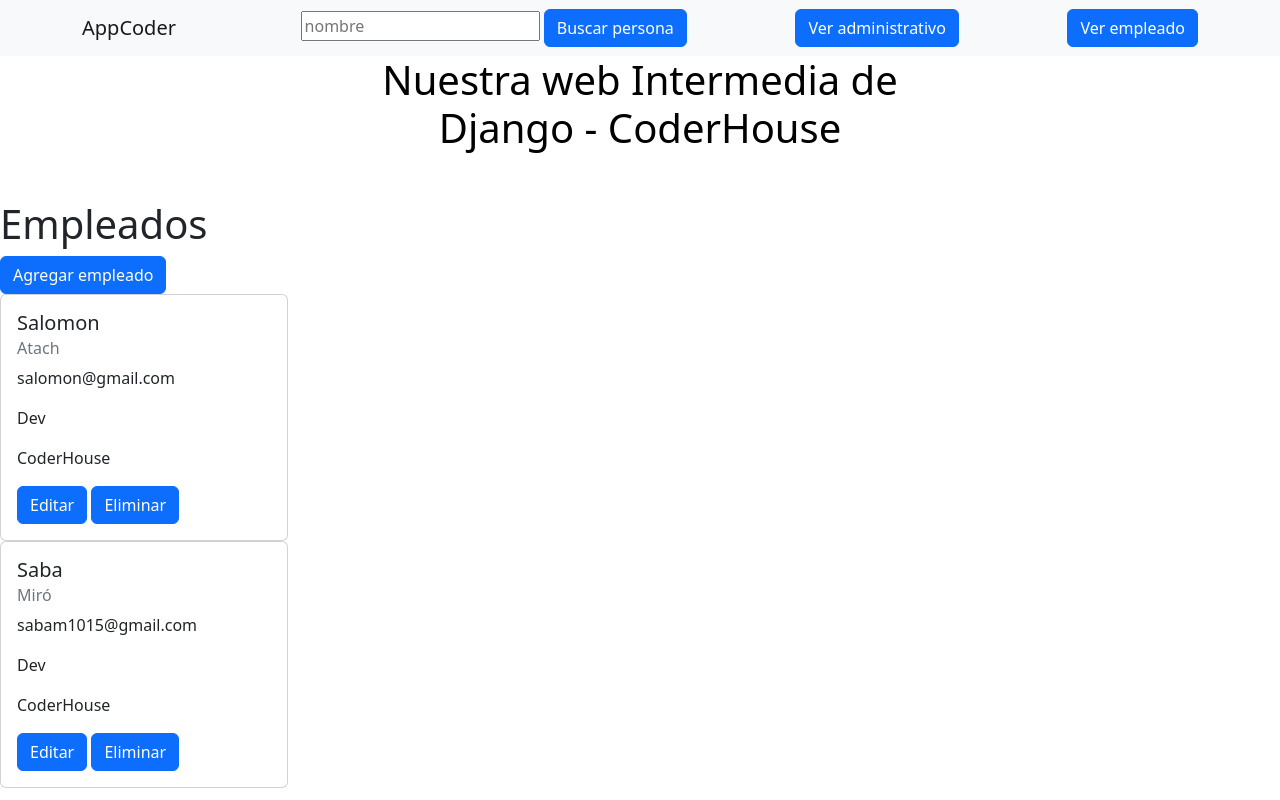
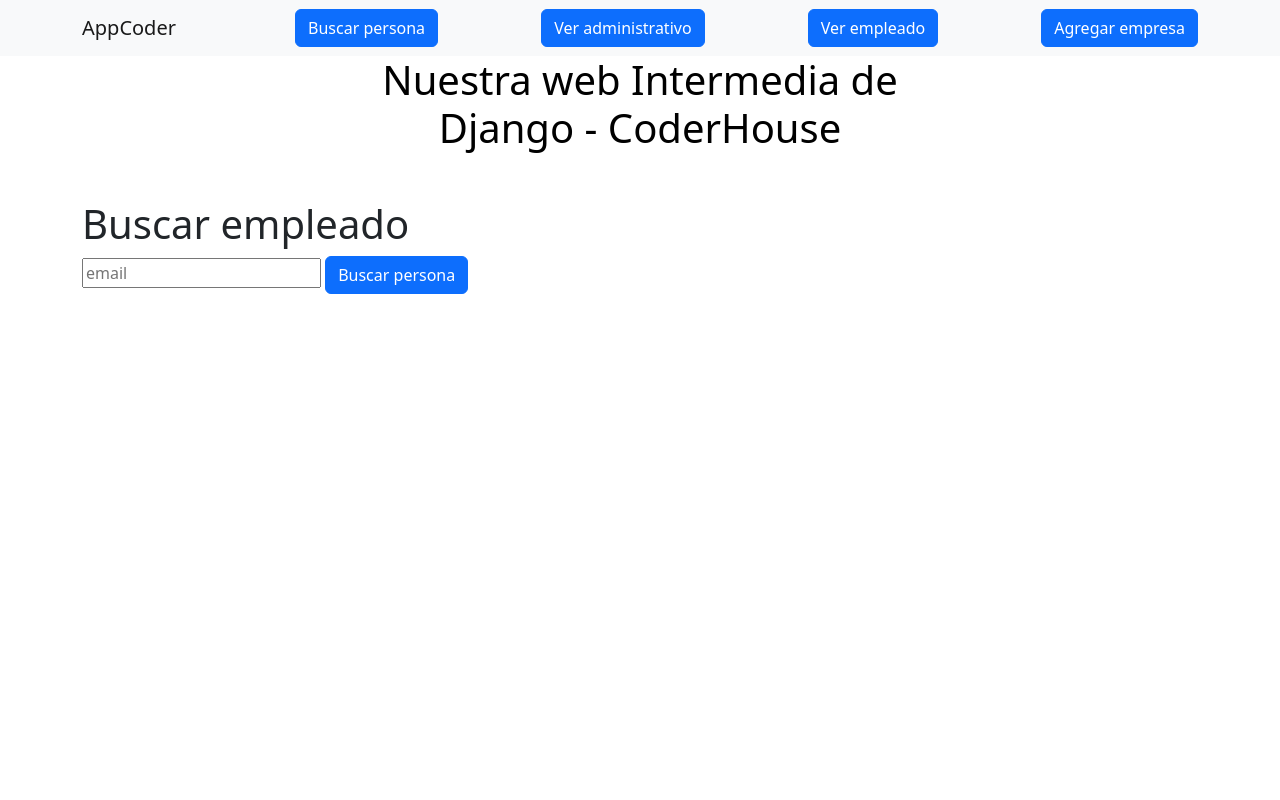
Before and after one commit to SabaM10/ProyectoCoder, a Django app: page /AppCoder/buscar_empleado/ in a window 1280 px wide. Run offline with Django 4.2, Linux system fonts and the light colour scheme; data comes from the database, SQL or seed files in the repository; both versions use the stored data as it was after the commit; some libraries are stand-ins or nearby versions.

Commit message:
Correcion de error de busqueda de bd y add/read empresas

```diff
--- a/AppCoder/models.py
+++ b/AppCoder/models.py
@@ -3,8 +3,9 @@ from django.db import models
 # Create your models here.
 class Empresa(models.Model):
     nombre = models.CharField(max_length=40)
-    orientacion = models.IntegerField()
-
+    orientacion = models.CharField(max_length=200)
+    def __str__(self):
+        return f"Empresa: {self.nombre} - Orientacion: {self.orientacion}"
 class Empleado(models.Model):
     nombre = models.CharField(max_length=30)
     apellido = models.CharField(max_length=30)
--- a/AppCoder/templates/buscar_empleado.html
+++ b/AppCoder/templates/buscar_empleado.html
@@ -2,10 +2,42 @@
 
 {% load static %}
 {% block contenido %}
-<p> Estamos buscando al empleado con mail {{email}}</p>
-{% if empleado %}
-<p>El empleado con mail {{email}} es {{empleado.nombre}} {{empleado.apellido}} </p>
-{% else %}
-<p>El empleado con mail {{email}} no existe </p>
-{% endif %}
+    <div class="container">
+        <div class="row">
+            <div class="col-md-12">
+                <h1>Buscar empleado</h1>
+                <form class="formDataPersona" action="/AppCoder/buscar_empleado/" method="GET">
+                    <input type="email" name="email" placeholder="email">
+                    <button type="submit" class="btn btn-primary">Buscar persona</button>
+                </form>
+
+                {%if empleado %}
+                <table class="table">
+                    <thead>
+                        <tr>
+                            <th scope="col">Nombre</th>
+                            <th scope="col">Apellido</th>
+                            <th scope="col">Email</th>
+                            <th scope="col">Area</th>
+                            <th scope="col">Acciones</th>
+                        </tr>
+                    </thead>
+                    <tbody>
+
+                            <tr>
+                                <td>{{empleado.nombre}}</td>
+                                <td>{{empleado.apellido}}</td>
+                                <td>{{empleado.email}}</td>
+                                <td>{{empleado.area}}</td>
+                                <td>
+                                    <a class="btn btn-primary" href="/AppCoder/update_empleados/{{empleado.id}}">Editar</a>
+                                    <a class="btn btn-danger" href="/AppCoder/delete_empleados/{{empleado.id}}">Eliminar</a>
+                                </td>
+                            </tr>
+                            {% endif %}
+                    </tbody>
+                </table>
+            </div>
+        </div>
+    </div>
 {% endblock %}
--- a/AppCoder/templates/padre.html
+++ b/AppCoder/templates/padre.html
@@ -25,12 +25,14 @@
         <nav class="navbar navbar-light bg-light static-top">
             <div class="container">
                 <a class="navbar-brand" href="/AppCoder/">AppCoder</a>
-                 <form class="formDataPersona" action="/AppCoder/buscar_empleado/" method="GET">
-                    <input type="nombre" name="nombre" placeholder="nombre">
-                    <a class="btn btn-primary" href="/AppCoder/buscar_empleado">Buscar persona</a>
-                </form>
+                 <!-- <form class="formDataPersona" action="/AppCoder/buscar_empleado/" method="GET">
+                    <input type='email' name='email' placeholder="email">
+
+                </form> -->
+                <a class="btn btn-primary" href="/AppCoder/buscar_empleado">Buscar persona</a>
                 <a class="btn btn-primary" href="/AppCoder/read_administrativos">Ver administrativo</a>
                 <a class="btn btn-primary" href="/AppCoder/read_empleados">Ver empleado</a>
+                <a class="btn btn-primary" href="/AppCoder/agregar_empresa">Agregar empresa</a>
             </div>
         </nav>
 
@@ -54,7 +56,6 @@
         <!-- Esto es lo que va a cambiar-->
 
         {% block contenido %}
-
         {% endblock %}
         <!-- Footer-->
         <footer class="footer bg-light">
--- a/AppCoder/urls.py
+++ b/AppCoder/urls.py
@@ -13,5 +13,7 @@ urlpatterns = [
     path('read_administrativos/', read_administrativos),
     path('update_administrativos/<administrativo_id>', update_administrativos),
     path('delete_administrativos/<administrativo_id>', delete_administrativos),
-    path('buscar_empleado/', buscar_empleado,)
+    path('buscar_empleado/', buscar_empleado),
+    path('agregar_empresa/', agregar_empresa),
+    path('ver_empresas/', ver_empresas),
 ]
--- a/AppCoder/views.py
+++ b/AppCoder/views.py
@@ -90,10 +90,21 @@ def delete_administrativos(request, administrativo_id):
       return render(request, 'administrativosCRUD/read_administrativos.html', {'administrativos': administrativos})
 
 def buscar_empleado(request):
-      if request.GET.get('nombre'):
-            nombre = request.get('nombre')
-            empleados = Empleado.objects.filter(nombre__icontains=nombre)
-            return render(request, 'empleadosCRUD/read_empleados.html', {'empleados': empleados})
+      if 'email' in request.GET:
+            email = request.GET['email']
+            empleado = Empleado.objects.get(email=email)
+            return render(request, 'buscar_empleado.html', {'empleado': empleado})
       else:
-            empleados = Empleado.objects.all()
-            return render(request, 'empleadosCRUD/read_empleados.html', {'empleados': empleados})
+            return render(request, 'buscar_empleado.html')
+
+def agregar_empresa(request):
+      if request.method == 'POST':
+            empresa = Empresa(nombre=request.POST['nombre'], orientacion=request.POST['orientacion'])
+            empresa.save()
+            empresas = Empresa.objects.all()
+            return render(request, 'ver_empresa.html', {'empresas': empresas})
+      return render(request, 'agregar_empresa.html')
+
+def ver_empresas(request):
+      empresas = Empresa.objects.all()
+      return render(request, 'ver_empresas.html', {'empresas': empresas})
```
Also changed, not shown: AppCoder/templates/agregar_empresa.html (added, +12 -0 lines), AppCoder/templates/ver_empresa.html (added, +15 -0 lines), db.sqlite3.
